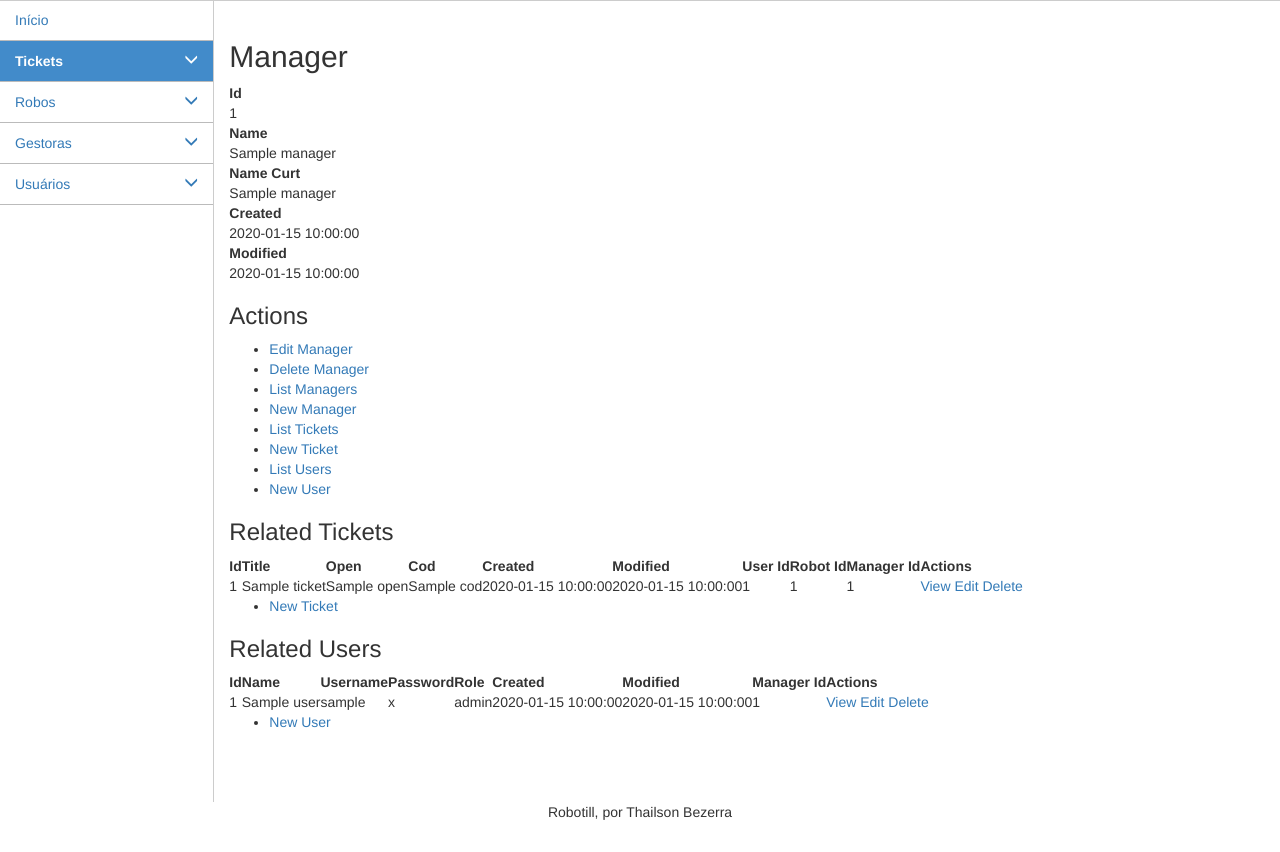
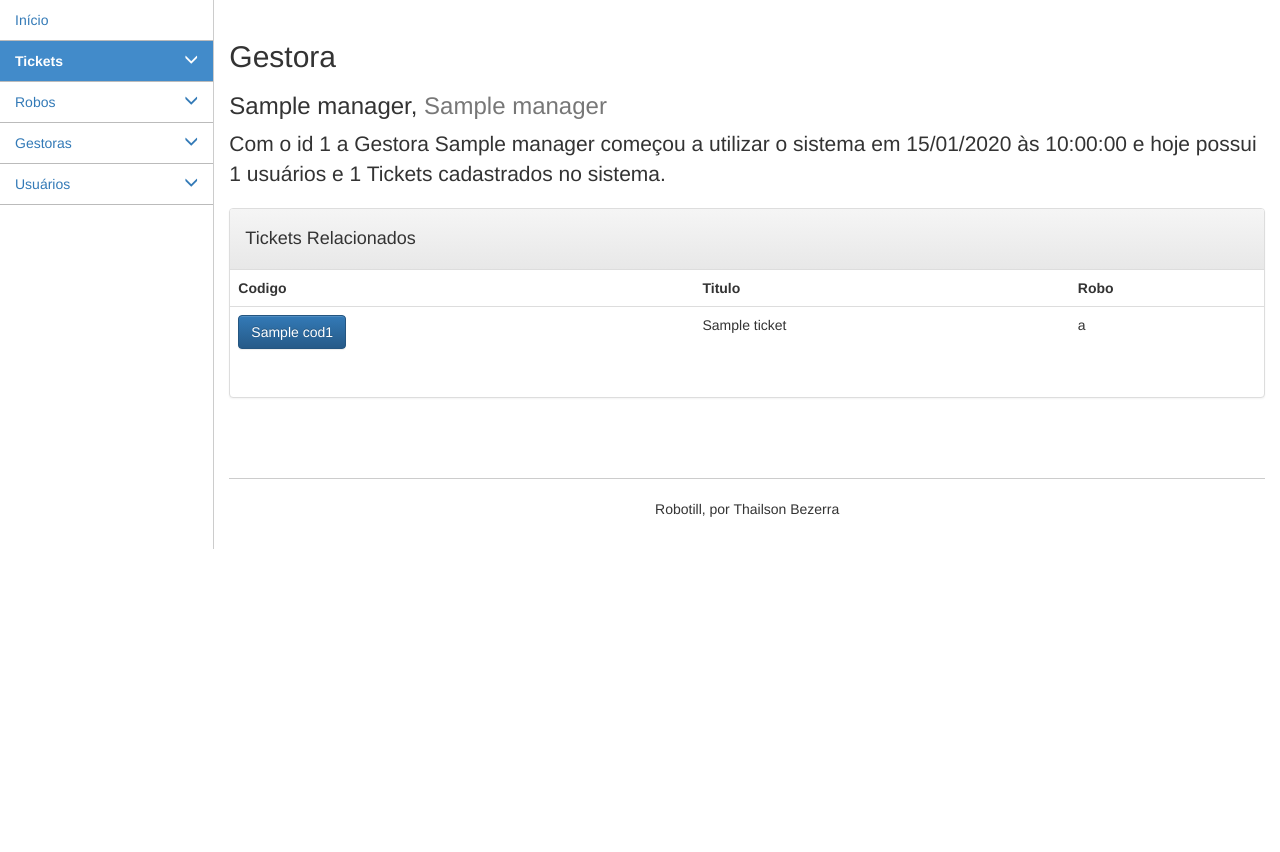
Before and after one commit to thailsonbezerra/robotill, a CakePHP app: the page made by app/View/Managers/view.ctp in a window 1280 px wide. Shown: the part 52-904 px from the top of the page. After the commit the page ends 601 px from the top, so only its background shows below. Run offline with PHP 8.4 and a stand-in for CakePHP, Linux system fonts and the light colour scheme; the template is opened without the code that fills it: most values are stand-ins (such as "Sample title", 1, 10 or a date in 2020); some libraries are stand-ins or nearby versions.

Commit message:
style: alterado a view de managers

```diff
--- a/app/View/Managers/view.ctp
+++ b/app/View/Managers/view.ctp
@@ -1,127 +1,45 @@
 <div class="managers view">
-<h2><?php echo __('Manager'); ?></h2>
-	<dl>
-		<dt><?php echo __('Id'); ?></dt>
-		<dd>
-			<?php echo h($manager['Manager']['id']); ?>
-			&nbsp;
-		</dd>
-		<dt><?php echo __('Name'); ?></dt>
-		<dd>
-			<?php echo h($manager['Manager']['name']); ?>
-			&nbsp;
-		</dd>
-		<dt><?php echo __('Name Curt'); ?></dt>
-		<dd>
-			<?php echo h($manager['Manager']['name_curt']); ?>
-			&nbsp;
-		</dd>
-		<dt><?php echo __('Created'); ?></dt>
-		<dd>
-			<?php echo h($manager['Manager']['created']); ?>
-			&nbsp;
-		</dd>
-		<dt><?php echo __('Modified'); ?></dt>
-		<dd>
-			<?php echo h($manager['Manager']['modified']); ?>
-			&nbsp;
-		</dd>
-	</dl>
+	<h2><?= ('Gestora'); ?></h2>
+
+	<?php
+	$created_split = str_split($manager['Manager']['created']);
+	$created_data = $created_split[8] . $created_split[9] . '/' . $created_split[5] . $created_split[6] . '/' . $created_split[0] . $created_split[1] . $created_split[2] . $created_split[3];
+	$created_hora = $created_split[11] . $created_split[12] . ':' . $created_split[14] . $created_split[5] . ':' . $created_split[17] . $created_split[18];
+	?>
+
+	<h3 class="featurette-heading"><?= $manager['Manager']['name'] ?>, <span class="text-muted"><?= $manager['Manager']['name_curt'] ?></span></h3>
+	<p class="lead">Com o id <?= $manager['Manager']['id'] ?> a Gestora <?= $manager['Manager']['name'] ?> começou a utilizar o sistema em <?= $created_data ?> às <?= $created_hora ?> e hoje possui <?= count($manager['User']) ?> usuários e <?= count($manager['Ticket']) ?> Tickets cadastrados no sistema.</p>
+
+	<div class="panel panel-default">
+		<div class="panel-heading">
+			<h4>Tickets Relacionados</h4>
 		</div>
-<div class="actions">
-	<h3><?php echo __('Actions'); ?></h3>
-	<ul>
-		<li><?php echo $this->Html->link(__('Edit Manager'), array('action' => 'edit', $manager['Manager']['id'])); ?> </li>
-		<li><?php echo $this->Form->postLink(__('Delete Manager'), array('action' => 'delete', $manager['Manager']['id']), array('confirm' => __('Are you sure you want to delete # %s?', $manager['Manager']['id']))); ?> </li>
-		<li><?php echo $this->Html->link(__('List Managers'), array('action' => 'index')); ?> </li>
-		<li><?php echo $this->Html->link(__('New Manager'), array('action' => 'add')); ?> </li>
-		<li><?php echo $this->Html->link(__('List Tickets'), array('controller' => 'tickets', 'action' => 'index')); ?> </li>
-		<li><?php echo $this->Html->link(__('New Ticket'), array('controller' => 'tickets', 'action' => 'add')); ?> </li>
-		<li><?php echo $this->Html->link(__('List Users'), array('controller' => 'users', 'action' => 'index')); ?> </li>
-		<li><?php echo $this->Html->link(__('New User'), array('controller' => 'users', 'action' => 'add')); ?> </li>
-	</ul>
-</div>
-<div class="related">
-	<h3><?php echo __('Related Tickets'); ?></h3>
-	<?php if (!empty($manager['Ticket'])): ?>
-	<table cellpadding = "0" cellspacing = "0">
+		<?php if (!empty($manager['Ticket'])) : ?>
+			<table class="table">
 				<tr>
-		<th><?php echo __('Id'); ?></th>
-		<th><?php echo __('Title'); ?></th>
-		<th><?php echo __('Open'); ?></th>
-		<th><?php echo __('Cod'); ?></th>
-		<th><?php echo __('Created'); ?></th>
-		<th><?php echo __('Modified'); ?></th>
-		<th><?php echo __('User Id'); ?></th>
-		<th><?php echo __('Robot Id'); ?></th>
-		<th><?php echo __('Manager Id'); ?></th>
-		<th class="actions"><?php echo __('Actions'); ?></th>
+					<th>Codigo</th>
+					<th>Titulo</th>
+					<th>Robo</th>
 				</tr>
-	<?php foreach ($manager['Ticket'] as $ticket): ?>
+				<?php foreach ($manager['Ticket'] as $ticket) : ?>
 					<tr>
-			<td><?php echo $ticket['id']; ?></td>
-			<td><?php echo $ticket['title']; ?></td>
-			<td><?php echo $ticket['open']; ?></td>
-			<td><?php echo $ticket['cod']; ?></td>
-			<td><?php echo $ticket['created']; ?></td>
-			<td><?php echo $ticket['modified']; ?></td>
-			<td><?php echo $ticket['user_id']; ?></td>
-			<td><?php echo $ticket['robot_id']; ?></td>
-			<td><?php echo $ticket['manager_id']; ?></td>
-			<td class="actions">
-				<?php echo $this->Html->link(__('View'), array('controller' => 'tickets', 'action' => 'view', $ticket['id'])); ?>
-				<?php echo $this->Html->link(__('Edit'), array('controller' => 'tickets', 'action' => 'edit', $ticket['id'])); ?>
-				<?php echo $this->Form->postLink(__('Delete'), array('controller' => 'tickets', 'action' => 'delete', $ticket['id']), array('confirm' => __('Are you sure you want to delete # %s?', $ticket['id']))); ?>
-			</td>
+						<td><?= $this->Html->link(
+								$ticket['cod'].$ticket['id'],
+								'../tickets/edit/' . $ticket['id'],
+								array('class' =>  $ticket['open'] ? 'btn btn-primary' : 'btn btn-info')
+							);
+							?></td>
+						<td><?= $ticket['title']; ?></td>
+						<td><?= $robots[$ticket['robot_id']]; ?></td>
 					</tr>
 				<?php endforeach; ?>
 			</table>
 		<?php endif; ?>
+		</table>
 
-	<div class="actions">
-		<ul>
-			<li><?php echo $this->Html->link(__('New Ticket'), array('controller' => 'tickets', 'action' => 'add')); ?> </li>
+		<ul style="display:flex; justify-content: center;" class="pager">
+			<li><?= $this->Paginator->prev('Anterior'); ?></li>
+			<li><?= $this->Paginator->next('Proximo'); ?></li>
 		</ul>
+
 	</div>
-</div>
-<div class="related">
-	<h3><?php echo __('Related Users'); ?></h3>
-	<?php if (!empty($manager['User'])): ?>
-	<table cellpadding = "0" cellspacing = "0">
-	<tr>
-		<th><?php echo __('Id'); ?></th>
-		<th><?php echo __('Name'); ?></th>
-		<th><?php echo __('Username'); ?></th>
-		<th><?php echo __('Password'); ?></th>
-		<th><?php echo __('Role'); ?></th>
-		<th><?php echo __('Created'); ?></th>
-		<th><?php echo __('Modified'); ?></th>
-		<th><?php echo __('Manager Id'); ?></th>
-		<th class="actions"><?php echo __('Actions'); ?></th>
-	</tr>
-	<?php foreach ($manager['User'] as $user): ?>
-		<tr>
-			<td><?php echo $user['id']; ?></td>
-			<td><?php echo $user['name']; ?></td>
-			<td><?php echo $user['username']; ?></td>
-			<td><?php echo $user['password']; ?></td>
-			<td><?php echo $user['role']; ?></td>
-			<td><?php echo $user['created']; ?></td>
-			<td><?php echo $user['modified']; ?></td>
-			<td><?php echo $user['manager_id']; ?></td>
-			<td class="actions">
-				<?php echo $this->Html->link(__('View'), array('controller' => 'users', 'action' => 'view', $user['id'])); ?>
-				<?php echo $this->Html->link(__('Edit'), array('controller' => 'users', 'action' => 'edit', $user['id'])); ?>
-				<?php echo $this->Form->postLink(__('Delete'), array('controller' => 'users', 'action' => 'delete', $user['id']), array('confirm' => __('Are you sure you want to delete # %s?', $user['id']))); ?>
-			</td>
-		</tr>
-	<?php endforeach; ?>
-	</table>
-<?php endif; ?>
-
-	<div class="actions">
-		<ul>
-			<li><?php echo $this->Html->link(__('New User'), array('controller' => 'users', 'action' => 'add')); ?> </li>
-		</ul>
-	</div>
-</div>
```
Lines whose indentation alone changed are shown as unchanged.
